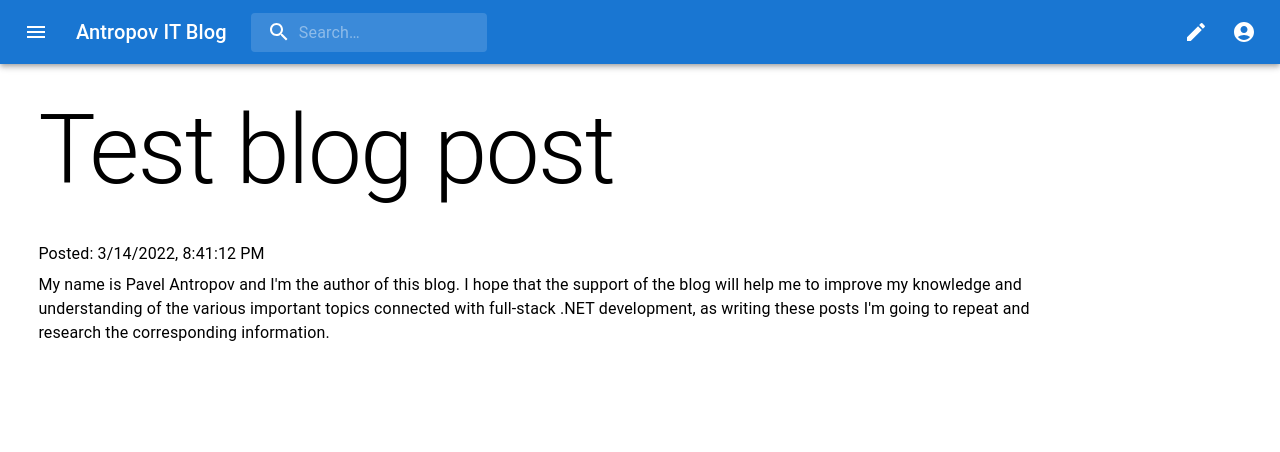
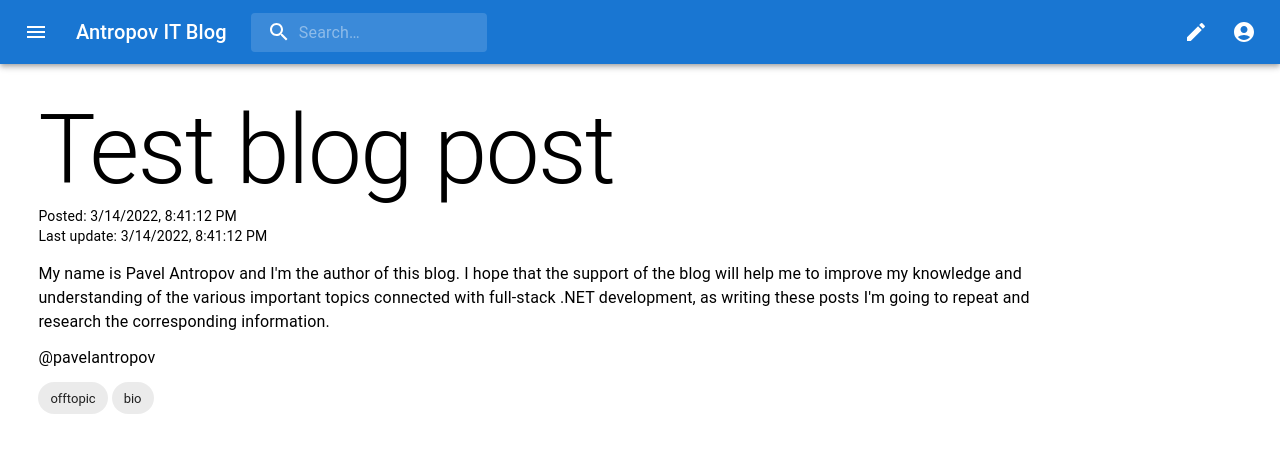
Before and after one commit to pavelantropov/itblog-ui, a React (Create React App) app: page /1 in a window 1280 px wide. Shown: the top 452 px of the page. Built offline with nearby package versions, Linux system fonts and the light colour scheme.

Commit message:
Update the BlogPostPage component

```diff
--- a/src/features/blogPost/BlogPostPage.tsx
+++ b/src/features/blogPost/BlogPostPage.tsx
@@ -1,3 +1,4 @@
+import Chip from "@mui/material/Chip";
 import Typography from "@mui/material/Typography";
 import * as React from "react";
 import { useParams } from "react-router-dom";
@@ -14,18 +15,34 @@ export default function BlogPostPage() {
 
   return (
     <>
-      <Typography variant="h1" component="div" gutterBottom>
-        {blogPost?.title ?? "***"}
-      </Typography>
-      <Typography variant="subtitle1" gutterBottom component="div">
+      <Typography variant="h1">{blogPost?.title ?? "***"}</Typography>
+      <Typography variant="body2">
         Posted:{" "}
         {blogPost?.creationDate
           ? blogPost.creationDate.toLocaleString()
           : "unknown"}
       </Typography>
-      <Typography variant="body1" gutterBottom>
+      <Typography variant="body2" mb={2}>
+        Last update:{" "}
+        {blogPost?.lastUpdateDate
+          ? blogPost.lastUpdateDate.toLocaleString()
+          : "unknown"}
+      </Typography>
+      <Typography variant="body1" mb={1.5}>
         {blogPost?.body ?? "-"}
       </Typography>
+      <Typography variant="body1" mb={1.5}>
+        @{blogPost?.author ?? "Anonimous"}
+      </Typography>
+      {blogPost?.tags &&
+        blogPost.tags.length > 0 &&
+        blogPost.tags.map((tag, index) => (
+          <Chip
+            key={`blogPost_${index}`}
+            label={tag}
+            sx={{ mr: 0.5 }}
+          />
+        ))}
     </>
   );
 }
```
